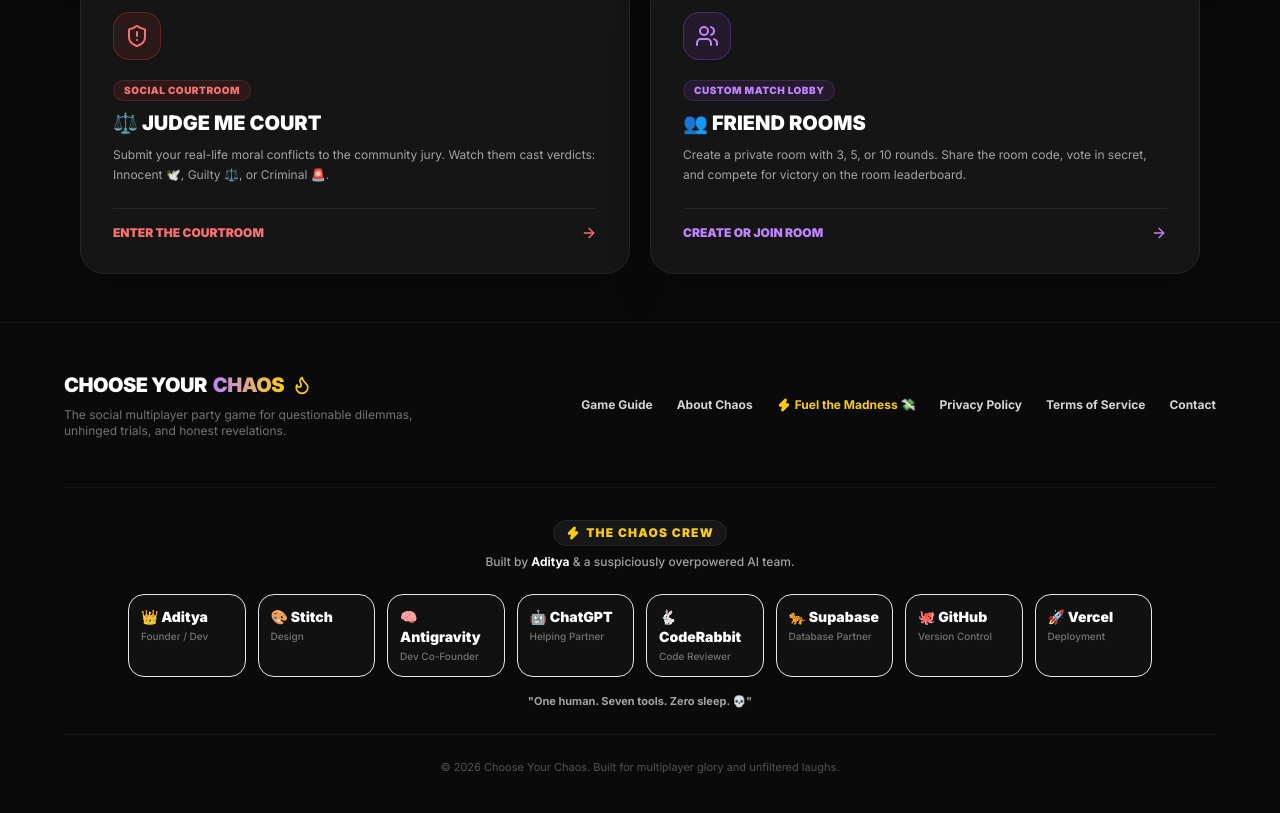
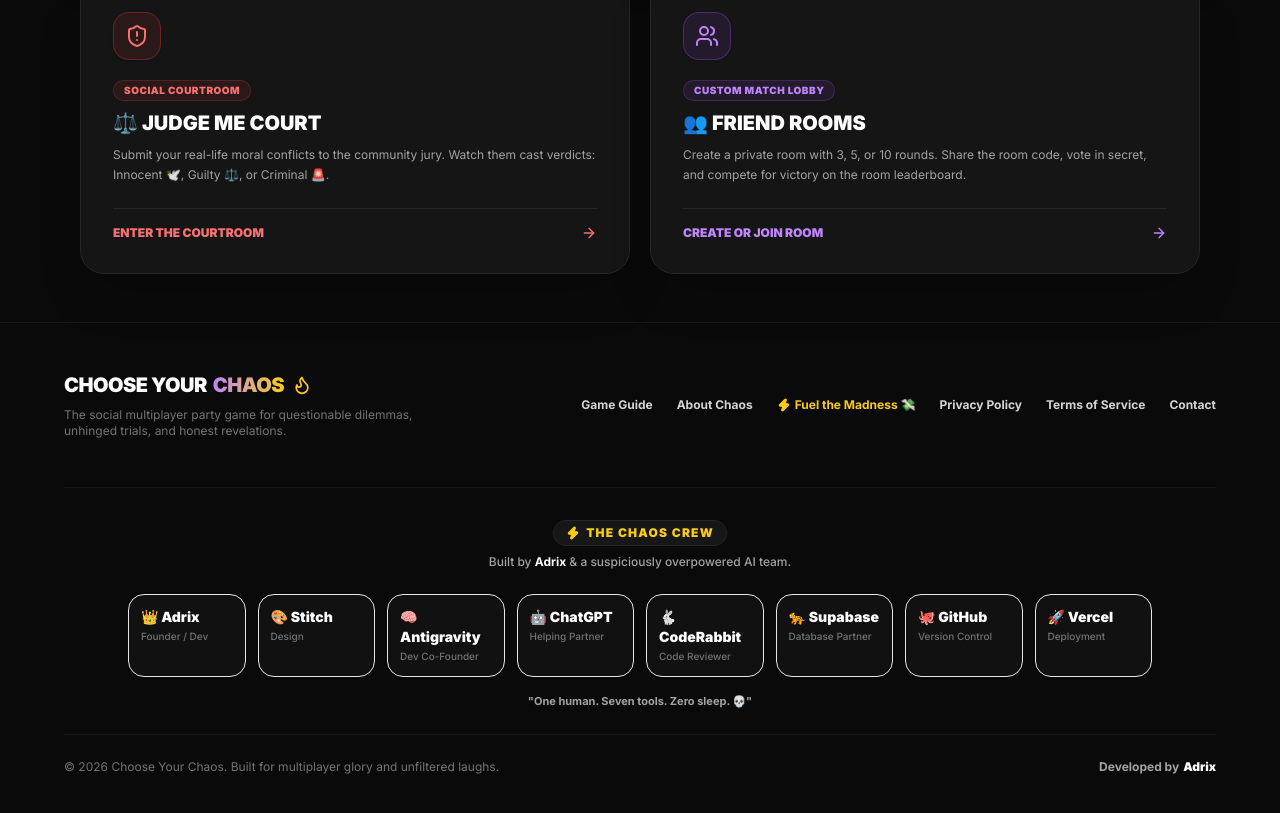
Before and after one commit to adityaghatule30-alt/Choose-Your-Chaos, a Next.js app: page / in a window 1280 px wide. Shown: the part 967-1780 px from the top of the page. Built offline with nearby package versions, Linux system fonts and the light colour scheme; no server answers.

Commit message:
Update footer with Developed by Adrix attribution line

```diff
--- a/src/components/Footer.tsx
+++ b/src/components/Footer.tsx
@@ -50,14 +50,14 @@ export function Footer() {
             <Zap className="w-3.5 h-3.5 fill-current" /> THE CHAOS CREW
           </div>
           <p className="text-xs text-neutral-400 font-medium">
-            Built by <span className="text-white font-bold">Aditya</span> & a suspiciously overpowered AI team.
+            Built by <span className="text-white font-bold">Adrix</span> & a suspiciously overpowered AI team.
           </p>
         </div>
 
         <div className="grid grid-cols-2 sm:grid-cols-4 md:grid-cols-8 gap-3 max-w-5xl mx-auto text-left">
           <div className="bg-neutral-900/60 border border-neutral-850 hover:border-yellow-400/40 p-3 rounded-2xl transition-all duration-200 active-press shadow-sm hover:scale-[1.02]">
             <div className="text-sm font-black text-white flex items-center gap-1">
-              👑 Aditya
+              👑 Adrix
             </div>
             <div className="text-[10px] text-neutral-500 font-medium mt-0.5">Founder / Dev</div>
           </div>
@@ -117,9 +117,12 @@ export function Footer() {
         </div>
       </div>
 
-      {/* Copyright */}
-      <div className="max-w-6xl mx-auto mt-6 pt-6 border-t border-neutral-900 text-center text-[11px] text-neutral-600 flex items-center justify-center gap-1">
+      {/* Copyright & Developed by Adrix */}
+      <div className="max-w-6xl mx-auto mt-6 pt-6 border-t border-neutral-900 text-center text-xs text-neutral-500 flex flex-col sm:flex-row items-center justify-between gap-2">
         <span>© {currentYear} Choose Your Chaos. Built for multiplayer glory and unfiltered laughs.</span>
+        <span className="flex items-center gap-1 font-bold text-neutral-400">
+          Developed by <span className="text-white font-black hover:text-yellow-400 transition-colors">Adrix</span>
+        </span>
       </div>
     </footer>
   )
```
